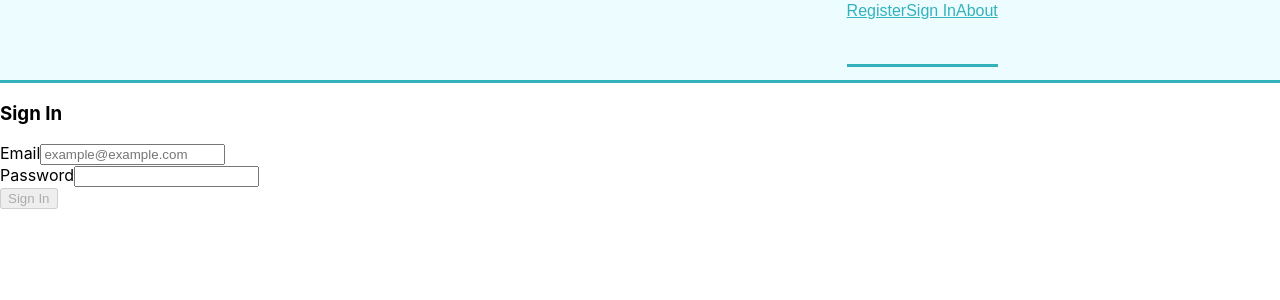
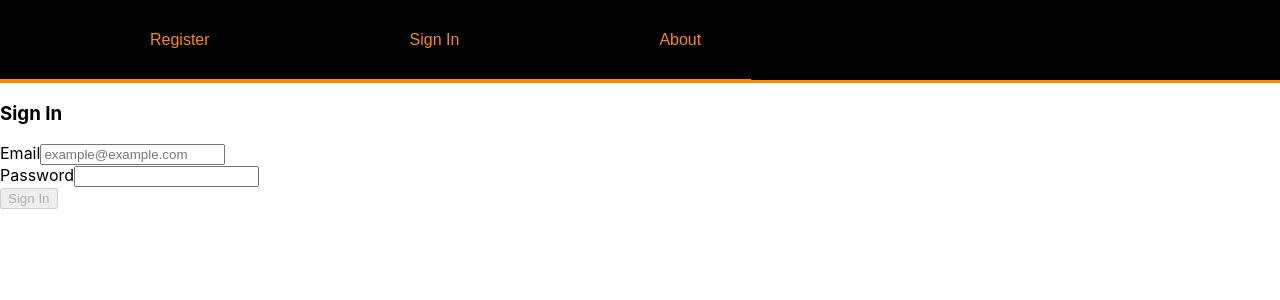
Before and after one commit to fuentesdominic/brunch, a React (Create React App) app: page / in a window 1280 px wide. Shown: the top 300 px of the page. Built offline with nearby package versions, Linux system fonts and the light colour scheme.

Commit message:
finish css on navbar

```diff
--- a/src/App.css
+++ b/src/App.css
@@ -1,35 +1,94 @@
+/* navbar */
 .navbar {
-  background-color: rgb(237, 253, 255);
+  background-color: black;
   display: flex;
-  flex-wrap: wrap;
-  justify-content: space-around;
-  /* align-items: center; */
-  border-bottom: solid #33b2bc;
-  height: 8vh;
+  align-items: center;
+  border-bottom: solid #fb8c00;
+  height: 10vh;
+  transition: all 0.4s;
+
+}
+.navbar:hover {
+  height: 12vh;
   transition: all 0.4s;
 }
-
-.pageTitle {
-  font-size: 30px;
-  left: 0;
-  top: 0
+.nav-link {
+  color: #fb8c00;
+  font-family: marker felt, fantasy;
+  text-decoration: none;
+  justify-content: space-between;
+  margin-left: 150px;
+  margin-right: 50px;
 }
-
-.navbar:hover {
-  height: 10vh;
-  transition: all 0.4s;
-}
-
-.nav-link {
-  color: #33b2bc;
-  font-family: sans-serif;
-}
-
 .brunchIcon {
   max-width: 30px;
   padding-left: 10px;
   object-fit: contain;
+  margin-left: 0;
 }
+.pageTitle {
+  color: #fb8c00;
+  font-family: marker felt, fantasy;
+  justify-content: space-between;
+  font-size: 25px;
+  margin-left: 10px;
+}
+.brunchDiv {
+  display: flex;
+}
+/* home page  */
+.restaurantImage {
+  align-items: center;
+  width: 80vw;
+  border-radius: 40px;
+}
+.homeBody {
+  flex-direction: column;
+    align-items: center;
+}
+.restaurantTitle {
+  color: black;
+  font-family: Gill sans;
+  font-size: 40px;
+  margin: 10px;
+  justify-content: center;
+}
+.homeMM {
+  font-family: Gill sans;
+  color: black;
+  margin: 5px;
+}
+.restaurantLink {
+  max-width: 50vw;
+  justify-content: center;
+  /* flex-direction: column;
+  align-items: center; */
+  transition: all 0.3s;
+text-decoration: none;
+}
+.restaurantLink:hover {
+  width: 50vw;
+  border-radius: 40px;
+}
+/* restaurant details */
+.detailsImage {
+  margin-top: 20px;
+  width: 60vw;
+  border-radius: 40px;
+}
+.nameAndLocation {
+    display: flex;
+    flex-direction: column;
+    align-items: center;
+    border-radius: 40px;
+}
+.trashIcon {
+  max-width: 25px;
+  object-fit: contain;
+  padding: 5px;
+}
+
+
 
 @keyframes App-logo-spin {
   from {
--- a/src/components/Navbar.jsx
+++ b/src/components/Navbar.jsx
@@ -4,19 +4,19 @@ const Navbar = ({user, handleLogOut}) => {
   let userOptions;
   if (user) {
     userOptions = (
-      <div className='navbar'>
       <nav className='nav-links'>
-        <div className='brunch'>
+        <div className='navbar'>
+        <div className='brunchDiv'>
           <h3 className='pageTitle'>Brunch</h3>
-        <img className='brunchIcon'src='https://cdn-icons-png.flaticon.com/512/7910/7910209.png' alt=''/>
+        <img className='brunchIcon'src='https://cdn-icons-png.flaticon.com/512/4825/4825292.png' alt=''/>
         </div>
         <Link className='nav-link' to='/home'>Home</Link>
         <Link className='nav-link' to='/about'>About</Link>
         <Link className='nav-link' to='/create-restaurant'>Add Restaurant</Link>
         {/* <img className='hammerIcon'src='https://cdn-icons-png.flaticon.com/512/969/969829.png' alt=''/> */}
         <Link className='nav-link' onClick={handleLogOut} to='/'>Sign Out</Link>
+        </div>
         </nav>
-        </div>
     );
   }
 
--- a/src/pages/Home.js
+++ b/src/pages/Home.js
@@ -28,9 +28,9 @@ const Home = () => {
             to={`/detail/${restaurant.id}`}
             key={restaurant.id}
             state={{place: restaurant}}
-            className="restaurantLink" >
-              <h2 className="restaurantTitle">Restaurant: {restaurant.name}</h2>
-              <h2 className="restaurantMM">Mile Marker: {restaurant.mile_marker}</h2>
+            className="restaurantLink">
+              <h1 className="restaurantTitle">{restaurant.name}</h1>
+              <h2 className="homeMM">{restaurant.mile_marker}</h2>
               <img className="restaurantImage" alt="Restaurant" src={`${restaurant.picture_url}`} />
             </Link>
       ))}
--- a/src/pages/RestaurantDetails.js
+++ b/src/pages/RestaurantDetails.js
@@ -63,8 +63,8 @@ const RestuarantDetails = () => {
     <div className="detailsBody">
       <img className="detailsImage" src={`${place.picture_url}`} />
     <div className="nameAndLocation">
-        <h1>Restaurant: {place.name}</h1>
-        <h2 className="restaurantMM">Mile Marker: {place.mile_marker}</h2>
+        <h1 className="detailsName">{place.name}</h1>
+        <h2 className="detailsMM">{place.mile_marker}</h2>
       </div>
 
         {menus && menus.length ? (
@@ -98,9 +98,9 @@ const RestuarantDetails = () => {
               ))}
           </div>
           ) : (
-            <h2 className="menuListText">{menuText}</h2>
+            <h2>{menuText}</h2>
           )}
-          <h2 className="createMenuText">Create New Menu Item</h2>
+          <h2>Create New Menu Item</h2>
           <form onSubmit={(e) => handleSubmit(e)}>
             <h2>Item:</h2>
             <input
```
